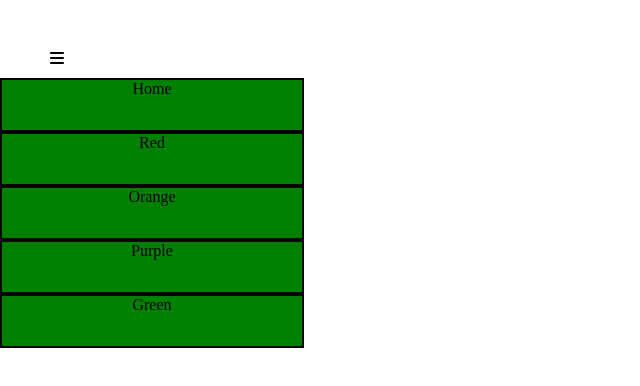
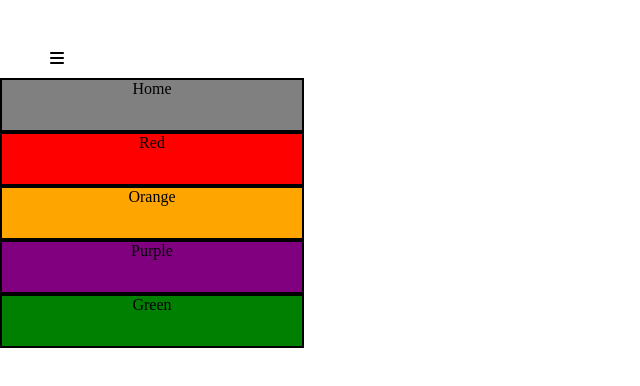
Before and after one commit to MikeVogt86/color-toggle, a plain HTML site: page index.html in a window 1280 px wide. Both pictures are taken after a click on the icon 57 px from the left and 58 px from the top of the page. Shown: the whole page, without its empty margins (0-640 px from the left). Drawn offline with Linux system fonts and the light colour scheme.

Commit message:
Add files via upload

```diff
--- a/script.js
+++ b/script.js
@@ -1,12 +1,12 @@
-/*const body = document.querySelector("colors");*/
+const body = document.querySelector("colors");
 const menu = document.querySelector(".menu-kleur");
 const hamburger = document.querySelector(".fa-solid");
 
-const home = document.querySelector(".menu-options");
+/*const home = document.querySelector(".menu-options");
 const red = document.querySelector(".menu-options");
 const orange = document.querySelector(".menu-options");
 const purple = document.querySelector(".menu-options");
-const green = document.querySelector(".menu-options");
+const green = document.querySelector(".menu-options");*/
 
 const links = document.querySelectorAll(".menu-options");
 
@@ -45,6 +45,7 @@ hamburger.addEventListener("mouseover", (e) => {
 
 for (let i = 0; i < links.length; i++) {
   links[i].addEventListener("click", function (event) {
-    document.write(event.target.value);
+    document.body.style.backgroundColor = event.target.getAttribute('value');
+    console.log(event.target.getAttribute);
   });
 }
--- a/styles.css
+++ b/styles.css
@@ -31,27 +31,27 @@ i {
   margin-left: 50px;
 }
 
-.menu-options {
+.home {
   background-color: grey;
   text-align: center;
 
 }
 
-.menu-options {
+.red {
   background-color: red;
   text-align: center;
 }
-.menu-options {
+.orange {
   background-color: orange;
   text-align: center;
 }
 
-.menu-options {
+.purple {
   background-color: purple;
   text-align: center;
 }
 
-.menu-options {
+.green {
   background-color: green;
   text-align: center;
 }
```
